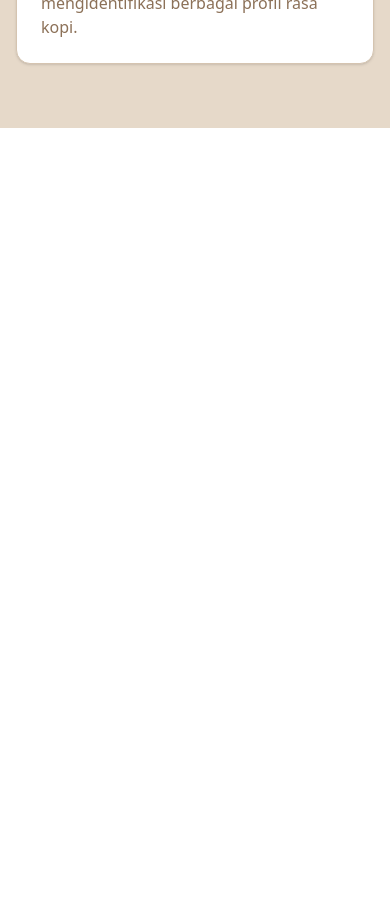
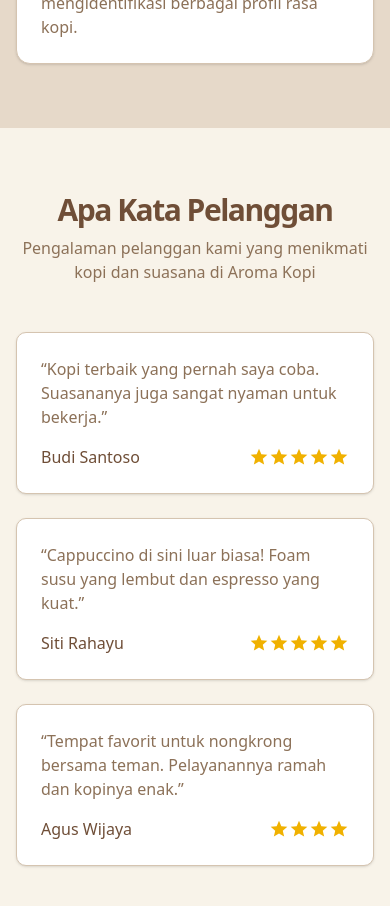
Before and after one commit to rendy-ptr/pos-coffee-frontend, a React (Vite) app: page / in a window 390 px wide. Shown: the part 6640-7546 px from the top of the page. Before the commit the page ends 6768 px from the top, so only its background shows below. Built offline with nearby package versions, Linux system fonts and the light colour scheme.

Commit message:
feat: Create Testimonial Section

```diff
--- /dev/null
+++ b/src/components/TestimonialCard.tsx
@@ -0,0 +1,28 @@
+import type { Testimonial } from '@/types/testimonial';
+
+const TestimonialCard = ({ name, comment, rating }: Testimonial) => (
+  <div className="rounded-lg border border-[#d5c4b0] bg-white p-6 shadow-sm">
+    <div className="space-y-4">
+      <p className="text-[#8c7158]">“{comment}”</p>
+      <div className="flex items-center justify-between">
+        <span className="font-medium text-[#6f4e37]">{name}</span>
+        <div className="flex">
+          {Array(rating)
+            .fill(0)
+            .map((_, i) => (
+              <svg
+                key={i}
+                className="h-5 w-5 fill-current text-yellow-500"
+                xmlns="http://www.w3.org/2000/svg"
+                viewBox="0 0 24 24"
+              >
+                <path d="M12 17.27L18.18 21l-1.64-7.03L22 9.24l-7.19-.61L12 2 9.19 8.63 2 9.24l5.46 4.73L5.82 21z" />
+              </svg>
+            ))}
+        </div>
+      </div>
+    </div>
+  </div>
+);
+
+export default TestimonialCard;
--- /dev/null
+++ b/src/contants/testimonial.ts
@@ -0,0 +1,22 @@
+import type { Testimonial } from '@/types/testimonial';
+
+export const TESTIMONIALS: Testimonial[] = [
+  {
+    name: 'Budi Santoso',
+    comment:
+      'Kopi terbaik yang pernah saya coba. Suasananya juga sangat nyaman untuk bekerja.',
+    rating: 5,
+  },
+  {
+    name: 'Siti Rahayu',
+    comment:
+      'Cappuccino di sini luar biasa! Foam susu yang lembut dan espresso yang kuat.',
+    rating: 5,
+  },
+  {
+    name: 'Agus Wijaya',
+    comment:
+      'Tempat favorit untuk nongkrong bersama teman. Pelayanannya ramah dan kopinya enak.',
+    rating: 4,
+  },
+];
--- a/src/layouts/LandingPageLayout.tsx
+++ b/src/layouts/LandingPageLayout.tsx
@@ -4,6 +4,7 @@ import MenuFavoritSection from '@/sections/MenuFavoritSection';
 import AboutSection from '@/sections/AboutSection';
 import LocationSection from '@/sections/LocationSection';
 import ServiceSection from '@/sections/ServiceSection';
+import TestimonialSection from '@/sections/TestimonialSection';
 
 const LandingPageLayout = () => {
   return (
@@ -21,6 +22,8 @@ const LandingPageLayout = () => {
         <LocationSection />
         {/* Services Section */}
         <ServiceSection />
+        {/* Testimonials */}
+        <TestimonialSection />
       </main>
     </div>
   );
--- /dev/null
+++ b/src/sections/TestimonialSection.tsx
@@ -0,0 +1,29 @@
+import { TESTIMONIALS } from '@/contants/testimonial';
+import TestimonialCard from '@/components/TestimonialCard';
+
+const TestimonialSection = () => {
+  return (
+    <section className="bg-[#f8f3e9] py-16">
+      <div className="mx-auto max-w-7xl px-4 md:px-6">
+        <div className="flex flex-col items-center justify-center space-y-4 text-center">
+          <div className="space-y-2">
+            <h2 className="text-3xl font-bold tracking-tighter text-[#6f4e37] sm:text-4xl">
+              Apa Kata Pelanggan
+            </h2>
+            <p className="max-w-[700px] text-[#8c7158] md:text-xl">
+              Pengalaman pelanggan kami yang menikmati kopi dan suasana di Aroma
+              Kopi
+            </p>
+          </div>
+        </div>
+        <div className="mt-12 grid gap-6 md:grid-cols-2 lg:grid-cols-3">
+          {TESTIMONIALS.map((item, index) => (
+            <TestimonialCard key={index} {...item} />
+          ))}
+        </div>
+      </div>
+    </section>
+  );
+};
+
+export default TestimonialSection;
--- /dev/null
+++ b/src/types/testimonial.d.ts
@@ -0,0 +1,5 @@
+export type Testimonial = {
+  name: string;
+  comment: string;
+  rating: number;
+};
```
